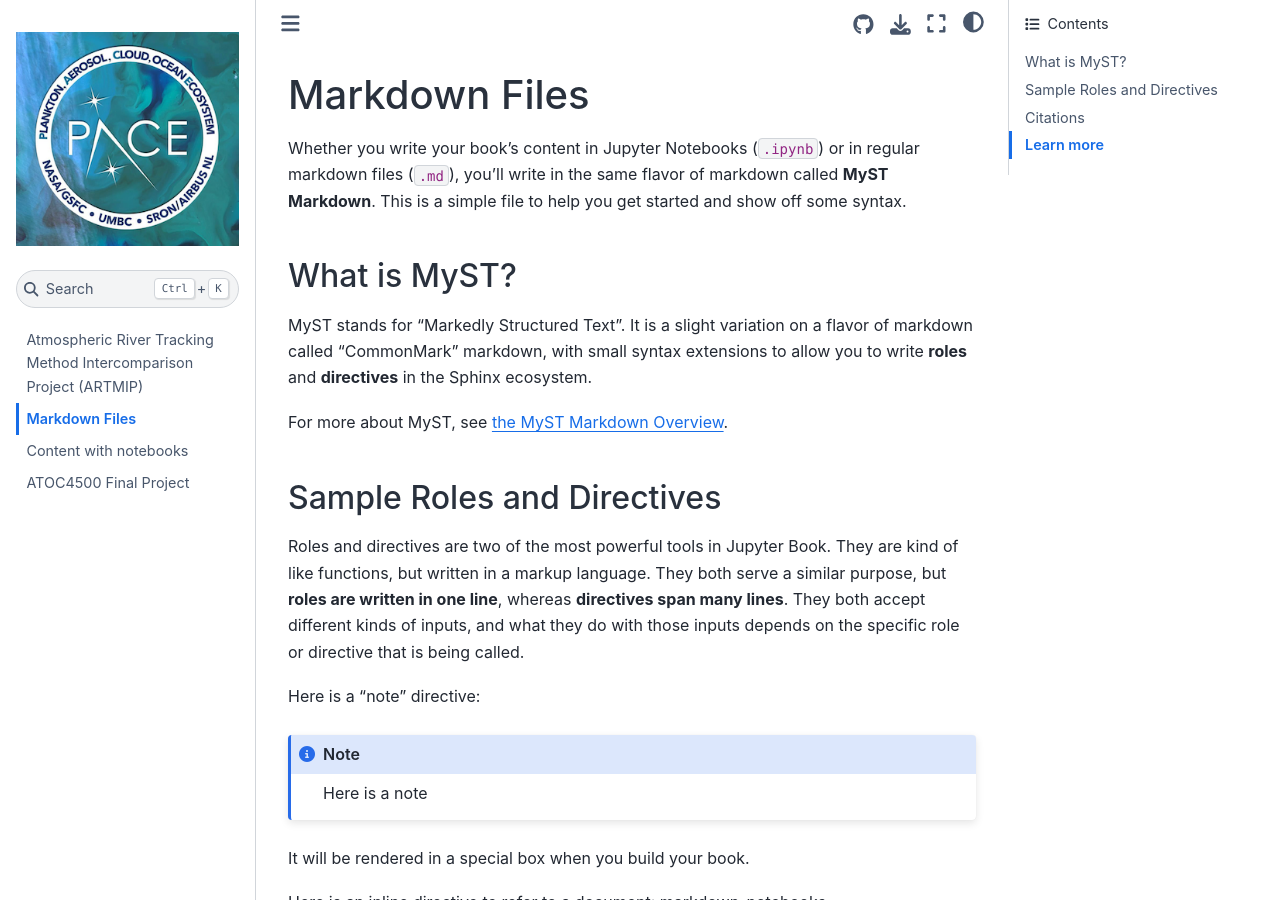
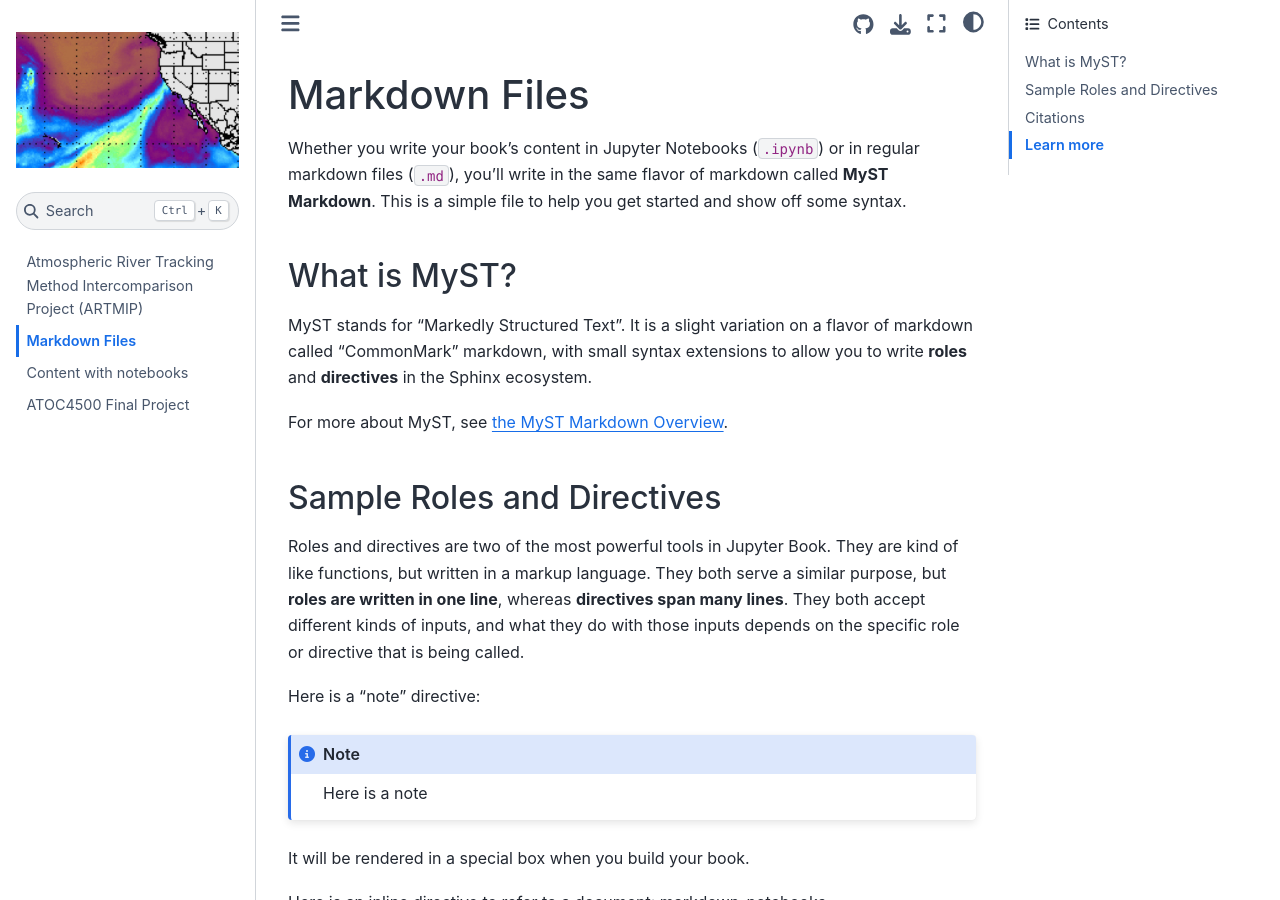
Before and after one commit to NCAR/ARTMIP, a Jupyter Book: the page built from book/myst-markdown.md, in a window 1280 px wide and 900 px high. Built offline with Jupyter Book 1.0.4 settings and Sphinx 7.4.7 and the Sphinx Book theme 1.1.4, drawn with Linux system fonts in a browser that asks for light colours; pages that are not in the unit, such as notebooks, are missing from menus; cross-references to code outside the pages are shown as plain code.

Commit message:
Add atmospheric river as logo

```diff
--- a/book/_config.yml
+++ b/book/_config.yml
@@ -8,7 +8,7 @@
 title                       : ARTMIP  # The title of the book
 author                      : Christine Shields  # The author of the book
 copyright                   : "2024"  # Copyright year to be placed in the footer
-logo                        : logo.png  # A path to the book logo
+logo                        : ARTMIP_2017Feb10.OrovilleDamCrisis-cropped.jpg  # A path to the book logo
 
 # Whether to reexecute notebooks on each build.
 # See https://jupyterbook.org/content/execute.html
```
